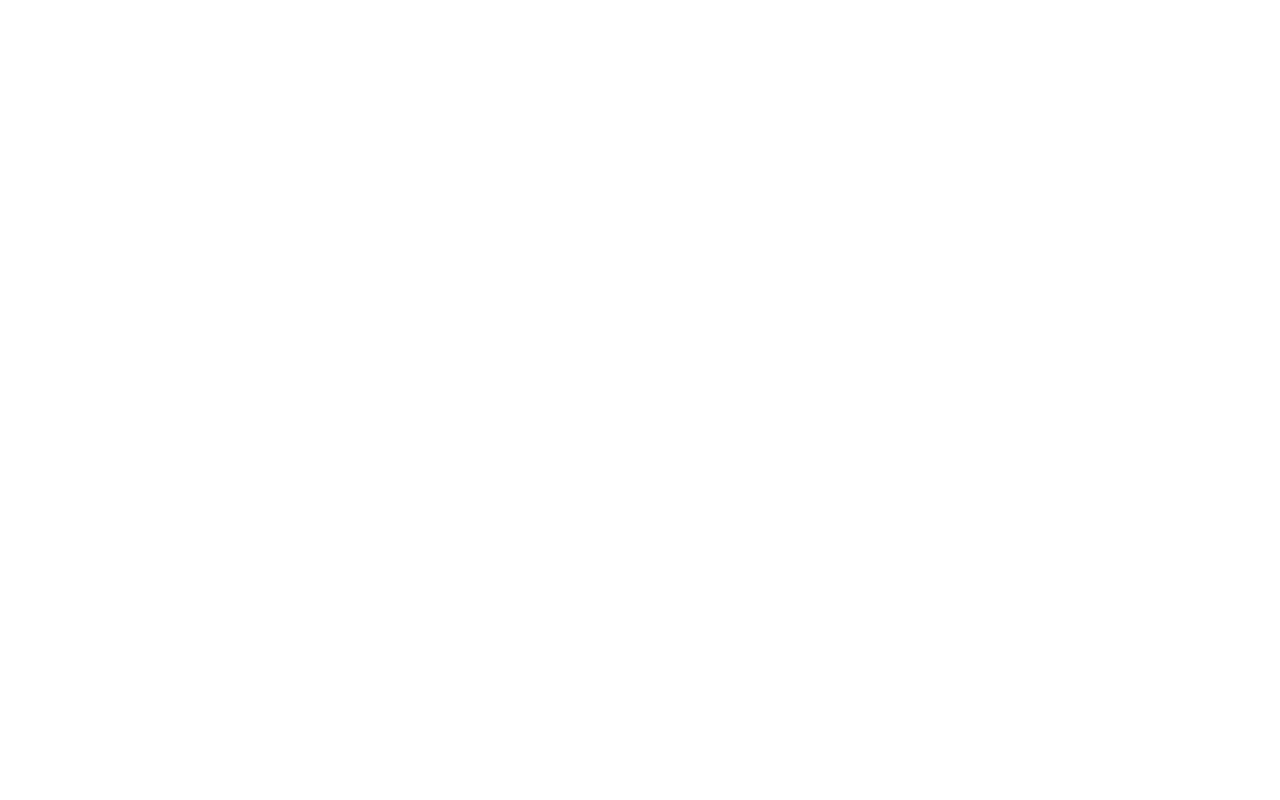
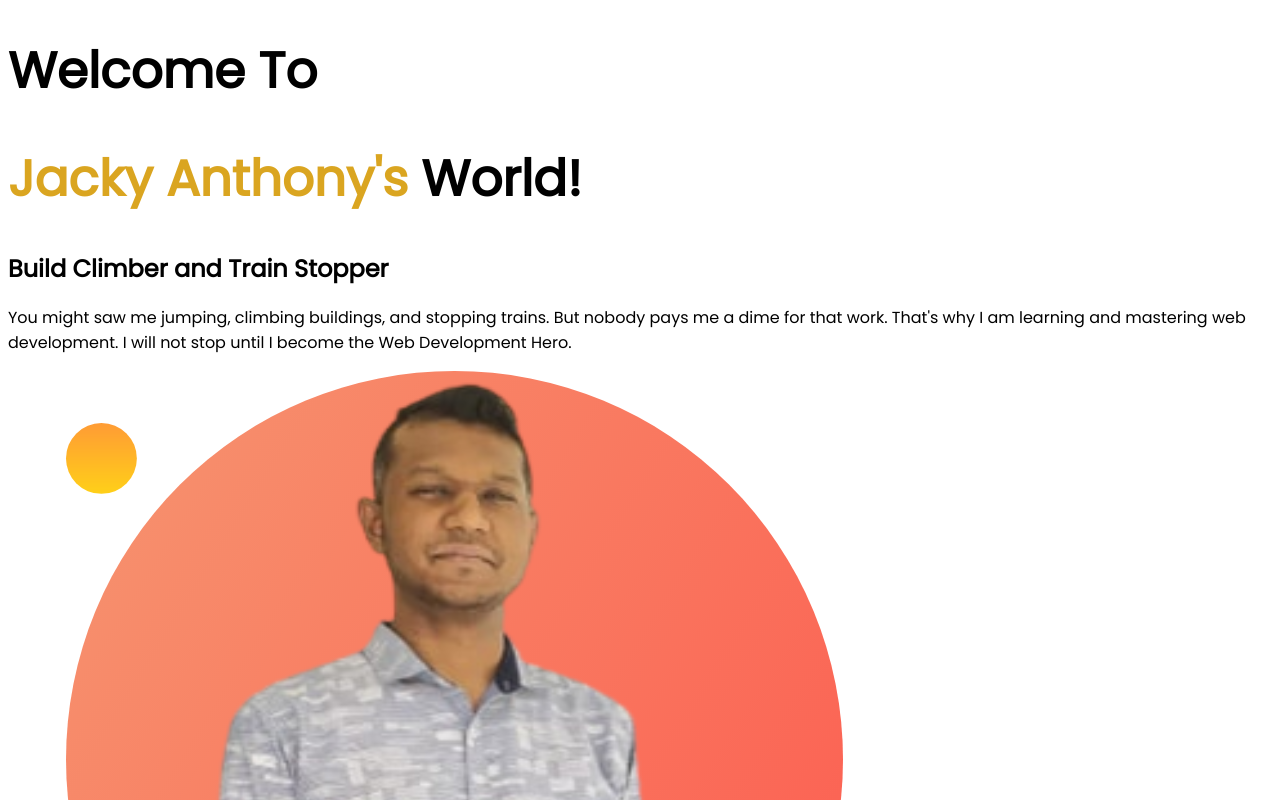
Before and after one commit to Anthony40134480/Jacky-s-portfolio, a plain HTML site: page index.html in a window 1280 px wide. Shown: the top 800 px of the page. Drawn offline with Linux system fonts and the light colour scheme.

Commit message:
first-picture-added

```diff
--- a/index.html
+++ b/index.html
@@ -5,9 +5,16 @@
     <meta http-equiv="X-UA-Compatible" content="IE=edge">
     <meta name="viewport" content="width=device-width, initial-scale=1.0">
     <title>Jacky's Portfolio</title>
+    <link rel="preconnect" href="https://fonts.googleapis.com">
+    <link rel="preconnect" href="https://fonts.gstatic.com" crossorigin>
+    <link href="https://fonts.googleapis.com/css2?family=Abril+Fatface&family=Bebas+Neue&family=Lobster&family=Poppins&display=swap" rel="stylesheet">
     <link rel="stylesheet" href="style.css">
 </head>
 <body>
-
+    <h1>Welcome To</h1>
+    <h1><span id="heading-name-color">Jacky Anthony's</span> World!</h1>
+    <h2>Build Climber and Train Stopper</h2>
+    <p>You might saw me jumping, climbing buildings, and stopping trains. But nobody pays me a dime for that work. That's why I am learning and mastering web development. I will not stop until I become the Web Development Hero.</p>
+    <img src="images/jacky-bg.png" alt="">
 </body>
 </html>
--- a/style.css
+++ b/style.css
@@ -0,0 +1,12 @@
+body{
+    font-family: 'Abril Fatface', cursive;
+    font-family: 'Bebas Neue', cursive;
+    font-family: 'Lobster', cursive;
+    font-family: 'Poppins', sans-serif;
+}
+#heading-name-color{
+    color: goldenrod;
+}
+h1{
+    font-size: 50px;
+}
```
Also changed, not shown: images/dream-bg.png (added), images/exp-bg.png (added), images/jacky-bg.png (added), images/jhankar.png (added), images/jhankar2.png (added), images/my-bg.png (added), images/my-bg2.png (added), images/top-banner.png (added), showOff/myPic-removebg-preview.png (added), 7 other files.
